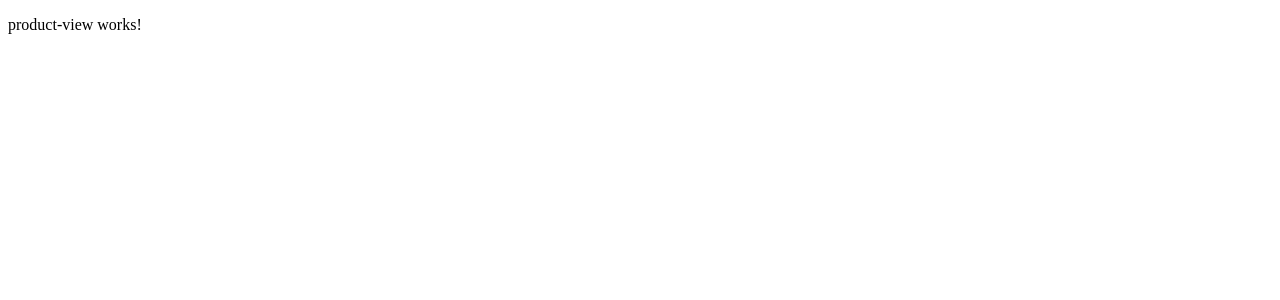
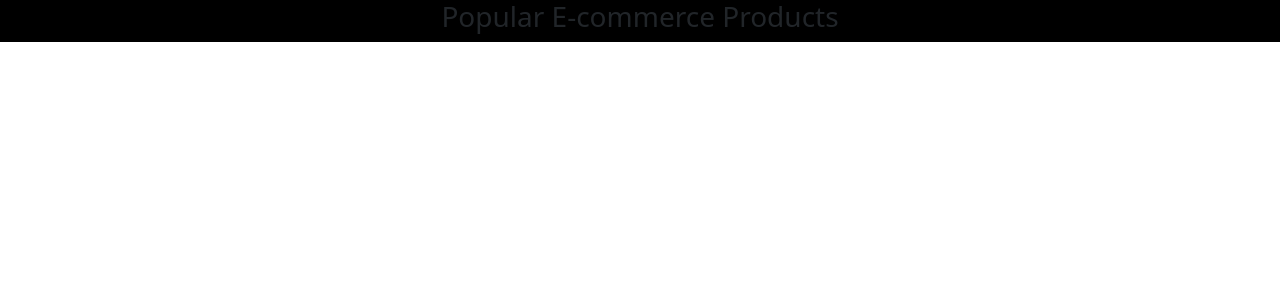
Before and after one commit to gaelambeu/E-commerce_angular, an Angular app in the folder ecommerce-app/: page / in a window 1280 px wide. Shown: the top 300 px of the page. Built offline with nearby package versions, Linux system fonts and the light colour scheme.

Commit message:
make header

```diff
--- a/ecommerce-app/src/app/component/product-view/product-view.component.html
+++ b/ecommerce-app/src/app/component/product-view/product-view.component.html
@@ -1 +1,9 @@
-<p>product-view works!</p>
+<div class="container-fluid" style="background-color: black;">
+    <div class="row justify-content-center text-center">
+        <div class="col-md-8 col-lg-6">
+            <div class="header">
+                <h3>Popular E-commerce Products</h3>
+            </div>
+        </div>
+    </div>
+</div>
--- a/ecommerce-app/src/index.html
+++ b/ecommerce-app/src/index.html
@@ -1,5 +1,6 @@
 <!doctype html>
 <html lang="en">
+<link href="https://cdn.jsdelivr.net/npm/bootstrap@5.3.1/dist/css/bootstrap.min.css" rel="stylesheet" integrity="sha384-4bw+/aepP/YC94hEpVNVgiZdgIC5+VKNBQNGCHeKRQN+PtmoHDEXuppvnDJzQIu9" crossorigin="anonymous">
 <head>
   <meta charset="utf-8">
   <title>EcommerceApp</title>
@@ -10,4 +11,5 @@
 <body>
   <app-root></app-root>
 </body>
+<script src="https://cdn.jsdelivr.net/npm/bootstrap@5.3.1/dist/js/bootstrap.bundle.min.js" integrity="sha384-HwwvtgBNo3bZJJLYd8oVXjrBZt8cqVSpeBNS5n7C8IVInixGAoxmnlMuBnhbgrkm" crossorigin="anonymous"></script>
 </html>
```
